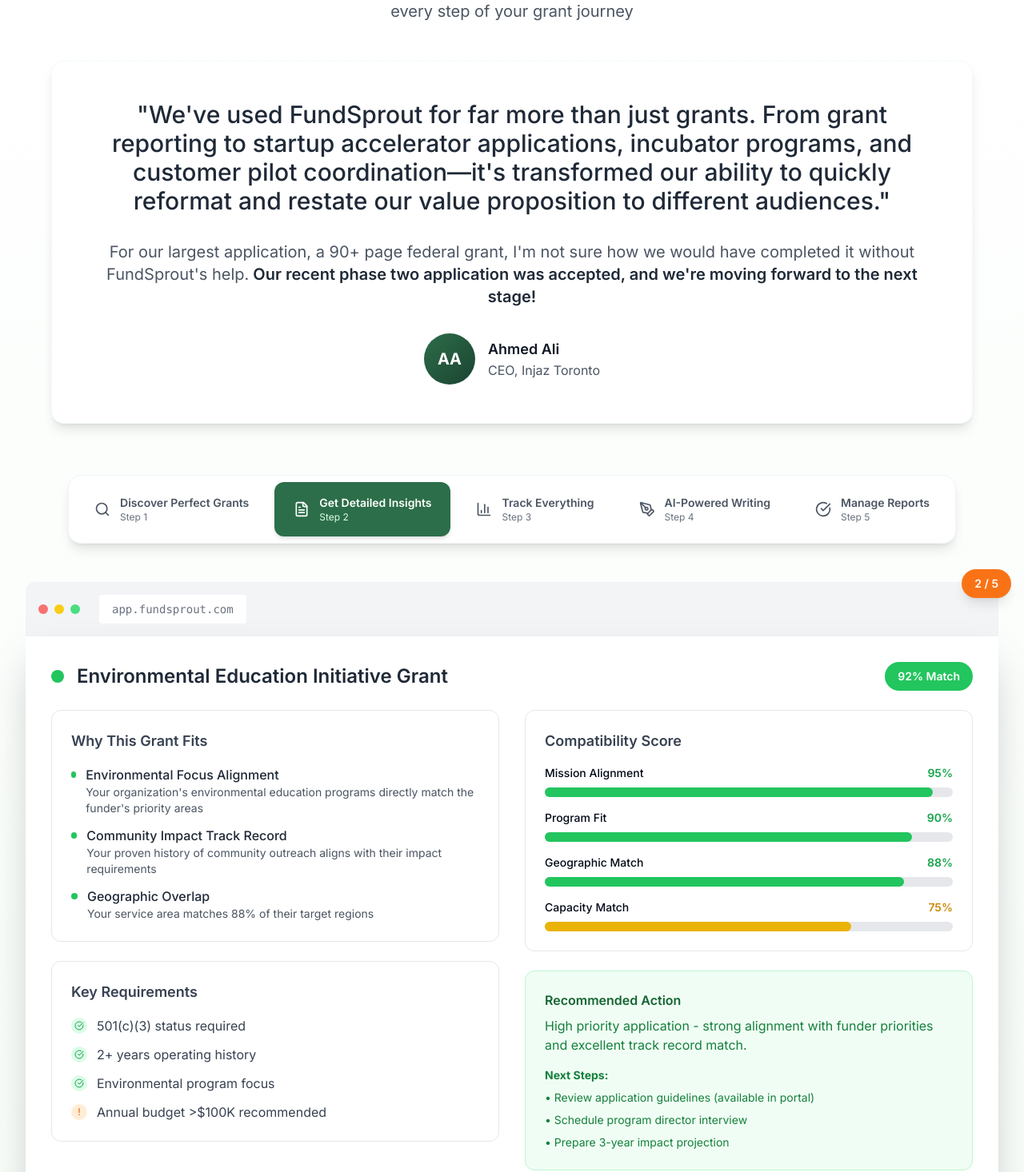
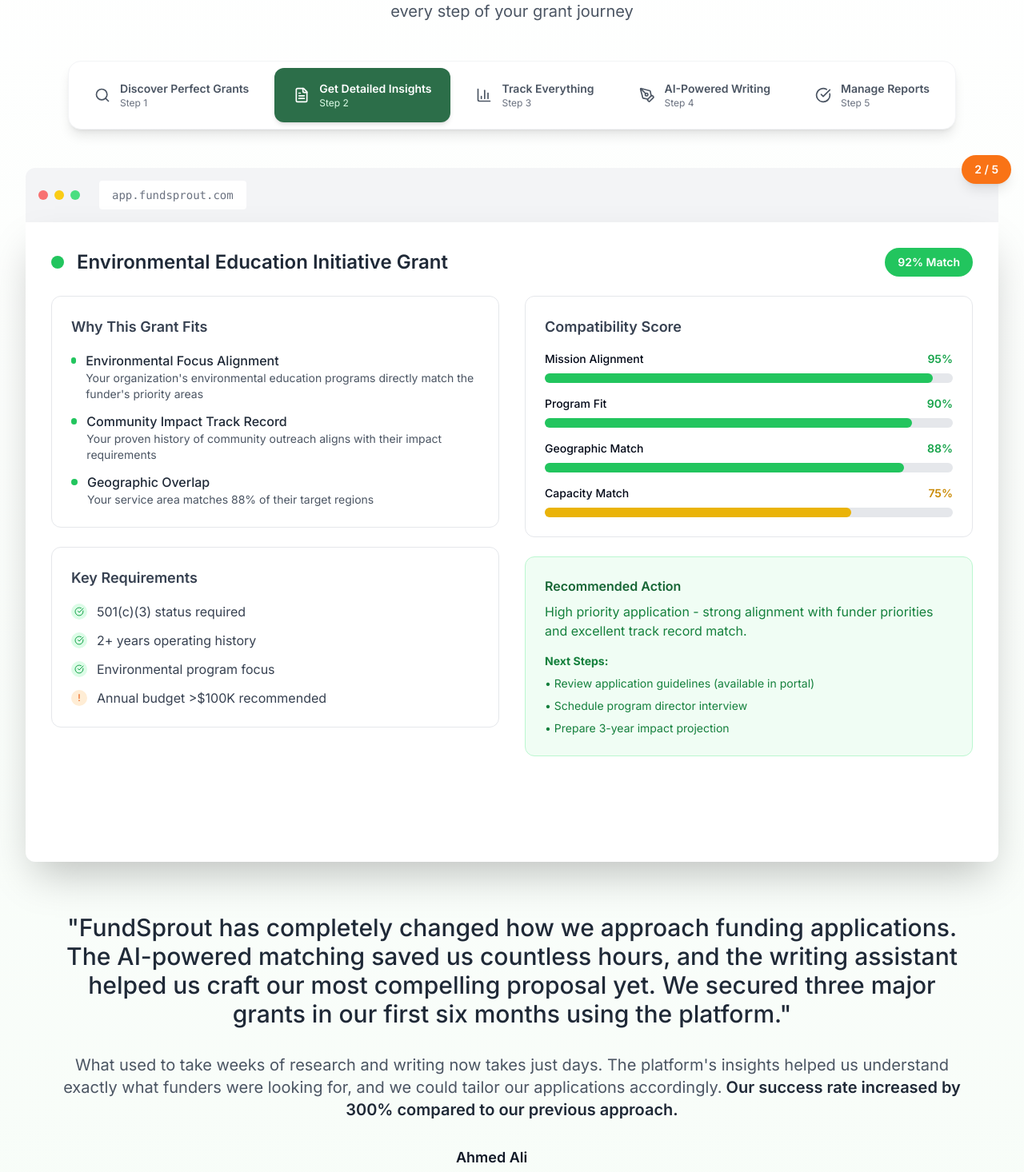
Before and after one commit to ahmedgadir/sprout-ai-landing-page, a React (Vite) app: page / in a window 1280 px wide. Shown: the part 1029-2495 px from the top of the page at 80% size. Built offline with nearby package versions, Linux system fonts and the light colour scheme.

Commit message:
Refactor AppShowcase testimonial
Move testimonial, remove modal, and update content.

```diff
--- a/src/components/AppShowcase.tsx
+++ b/src/components/AppShowcase.tsx
@@ -717,30 +717,6 @@ const AppShowcase = () => {
           </p>
         </div>
 
-        {/* Customer Testimonial */}
-        <div className="mb-16 max-w-6xl mx-auto">
-          <div className="bg-white rounded-2xl shadow-lg border border-brand-light-green/30 p-12 text-center">
-            <div className="mb-8">
-              <blockquote className="text-2xl lg:text-3xl text-gray-800 leading-relaxed font-medium mb-8">
-                "We've used FundSprout for far more than just grants. From grant reporting to startup accelerator applications, incubator programs, and customer pilot coordination—it's transformed our ability to quickly reformat and restate our value proposition to different audiences."
-              </blockquote>
-              <p className="text-xl text-gray-600 mb-4">
-                For our largest application, a 90+ page federal grant, I'm not sure how we would have completed it without FundSprout's help.
-                <span className="text-gray-800 font-semibold"> Our recent phase two application was accepted, and we're moving forward to the next stage!</span>
-              </p>
-            </div>
-            <div className="flex items-center justify-center gap-4">
-              <div className="w-16 h-16 bg-gradient-to-br from-brand-primary-green to-brand-dark-green rounded-full flex items-center justify-center text-white font-bold text-xl">
-                AA
-              </div>
-              <div className="text-left">
-                <div className="font-semibold text-gray-900 text-lg">Ahmed Ali</div>
-                <div className="text-gray-600">CEO, Injaz Toronto</div>
-              </div>
-            </div>
-          </div>
-        </div>
-
         <div className="flex justify-center mb-12">
           <div className="bg-white rounded-2xl p-2 shadow-lg border border-gray-100 flex gap-2 overflow-x-auto">
             {steps.map((step, index) => {
@@ -803,6 +779,21 @@ const AppShowcase = () => {
             {activeStep + 1} / {steps.length}
           </div>
         </div>
+
+        {/* Customer Testimonial */}
+        <div className="mt-16 max-w-6xl mx-auto text-center">
+          <blockquote className="text-2xl lg:text-3xl text-gray-800 leading-relaxed font-medium mb-8">
+            "FundSprout has completely changed how we approach funding applications. The AI-powered matching saved us countless hours, and the writing assistant helped us craft our most compelling proposal yet. We secured three major grants in our first six months using the platform."
+          </blockquote>
+          <p className="text-xl text-gray-600 mb-8">
+            What used to take weeks of research and writing now takes just days. The platform's insights helped us understand exactly what funders were looking for, and we could tailor our applications accordingly.
+            <span className="text-gray-800 font-semibold"> Our success rate increased by 300% compared to our previous approach.</span>
+          </p>
+          <div className="text-left inline-block">
+            <div className="font-semibold text-gray-900 text-lg">Ahmed Ali</div>
+            <div className="text-gray-600">CEO, Injaz Toronto</div>
+          </div>
+        </div>
       </div>
     </section>
   );
```
